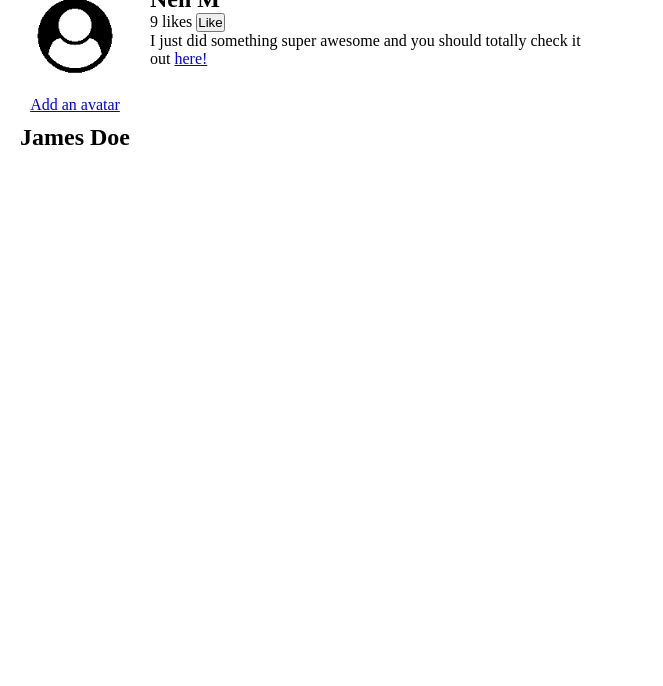
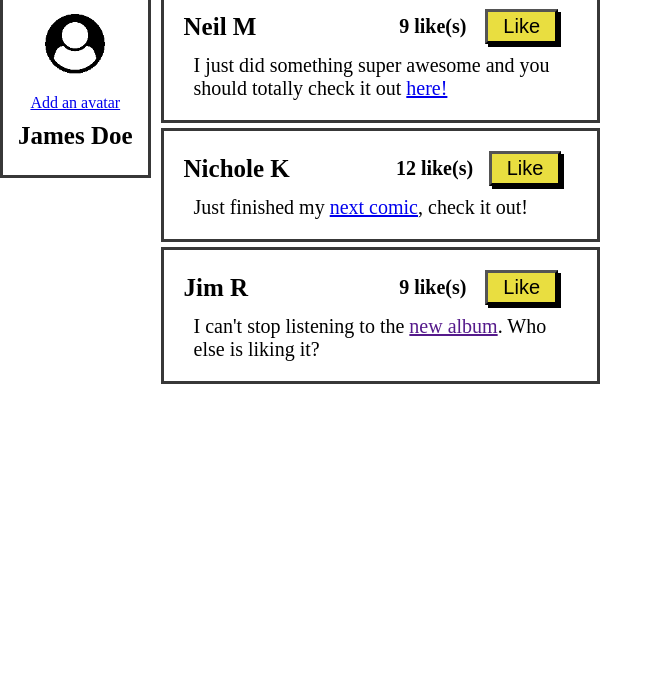
Before and after one commit to blublin/05_Likes, a plain HTML site: page index.html in a window 1280 px wide. Shown: the part 114-800 px from the top of the page, without its empty margins (0-663 px from the left). Drawn offline with Linux system fonts and the light colour scheme.

Commit message:
HTML and CSS first draft finished

```diff
--- a/index.html
+++ b/index.html
@@ -23,10 +23,12 @@
         <div id="main-body">
 
             <!-- Main Body Profile -->
+            <div id="main-left-col">
                 <div id="main-profile">
                     <img src="imgs/user.png" alt="default user image">
                     <a href="#">Add an avatar</a>
                     <h2>James Doe</h2>
+                </div>
             </div>
 
             <!-- Main  Body Feed -->
@@ -41,12 +43,12 @@
                             </h2>
                         </div>
                         <div class="feed-top-right">
-                            <p class="feed-likes">
-                                9 likes
+                            <h3 class="feed-likes">
+                                9 like(s)
+                            </h3>
                             <button class="feed-like-button">
                                 Like
                             </button>
-                            </p>
                         </div>
                     </div>
                     <div class="feed-bottom">
@@ -57,6 +59,53 @@
                 </div>
 
                 <!-- Middle feed card -->
+                <div class="feed-card">
+                    <div class="feed-top">
+                        <div class="feed-top-left">
+                            <h2 class="feed-user">
+                                Nichole K
+                            </h2>
+                        </div>
+                        <div class="feed-top-right">
+                            <h3 class="feed-likes">
+                                12 like(s)
+                            </h3>
+                            <button class="feed-like-button">
+                                Like
+                            </button>
+                        </div>
+                    </div>
+                    <div class="feed-bottom">
+                        <p class="feed-body">
+                            Just finished my <a href="#">next comic</a>, check it out!
+                        </p>
+                    </div>
+                </div>
+
+                <!-- Bottom feed card -->
+                <div class="feed-card">
+                    <div class="feed-top">
+                        <div class="feed-top-left">
+                            <h2 class="feed-user">
+                                Jim R
+                            </h2>
+                        </div>
+                        <div class="feed-top-right">
+                            <h3 class="feed-likes">
+                                9 like(s)
+                            </h3>
+                            <button class="feed-like-button">
+                                Like
+                            </button>
+                        </div>
+                    </div>
+                    <div class="feed-bottom">
+                        <p class="feed-body">
+                            I can't stop listening to the <a href="">new album</a>. Who else is liking it?
+                        </p>
+                    </div>
+                </div>
+
 
             </div>
         </div>
--- a/style.css
+++ b/style.css
@@ -46,20 +46,31 @@ MAIN BODY
 Main Profile Left
 */
 
+#main-left-col {
+    margin-right: 10px;
+}
+
 #main-profile {
     flex: 1;
     display: flex;
     flex-direction: column;
     align-items: center;
     /* justify-content: space-between; */
+    border: 3px solid rgb(56, 56, 56);
+    padding: 15px;
 }
 
 #main-profile > img {
-    width: 100px;
+    width: 80px;
+    border-radius: 50%;
 }
 
 #main-profile > * {
     margin-bottom: 10px;
+}
+
+#main-profile > h2 {
+    font-size: 25px;
 }
 
 
@@ -71,4 +82,58 @@ Main Profile Right
     flex: 3;
 }
 
-class
+/* Feed Card */
+
+.feed-card {
+    margin-bottom: 5px;
+    border: 3px solid rgb(56, 56, 56);
+    /* padding-bottom: 10px; */
+    padding: 15px;
+}
+
+.feed-top {
+    display: flex;
+    padding: 5px;
+}
+
+.feed-top-left {
+    flex: 1;
+    display: flex;
+    align-items: center;
+}
+
+.feed-user {
+    font-size: 25px;
+}
+
+.feed-top-right {
+    flex: 1;
+    display: flex;
+    justify-content: space-evenly;
+    align-items: center;
+}
+
+.feed-likes {
+    font-size: 20px;
+}
+
+.feed-like-button {
+    /* width: 100px; */
+    /* height: 40px; */
+    padding: 3px 15px;
+    background-color:rgb(233, 222, 64);
+    border-width: 3px;
+    border-color: black;
+    font-size: 20px;
+    box-shadow: 3px 3px black;
+    /* border-radius: 50%; */
+}
+
+.feed-bottom {
+    padding: 5px 15px;
+}
+
+.feed-body {
+    margin: auto;
+    font-size: 20px;
+}
```
Lines whose indentation alone changed are shown as unchanged.
